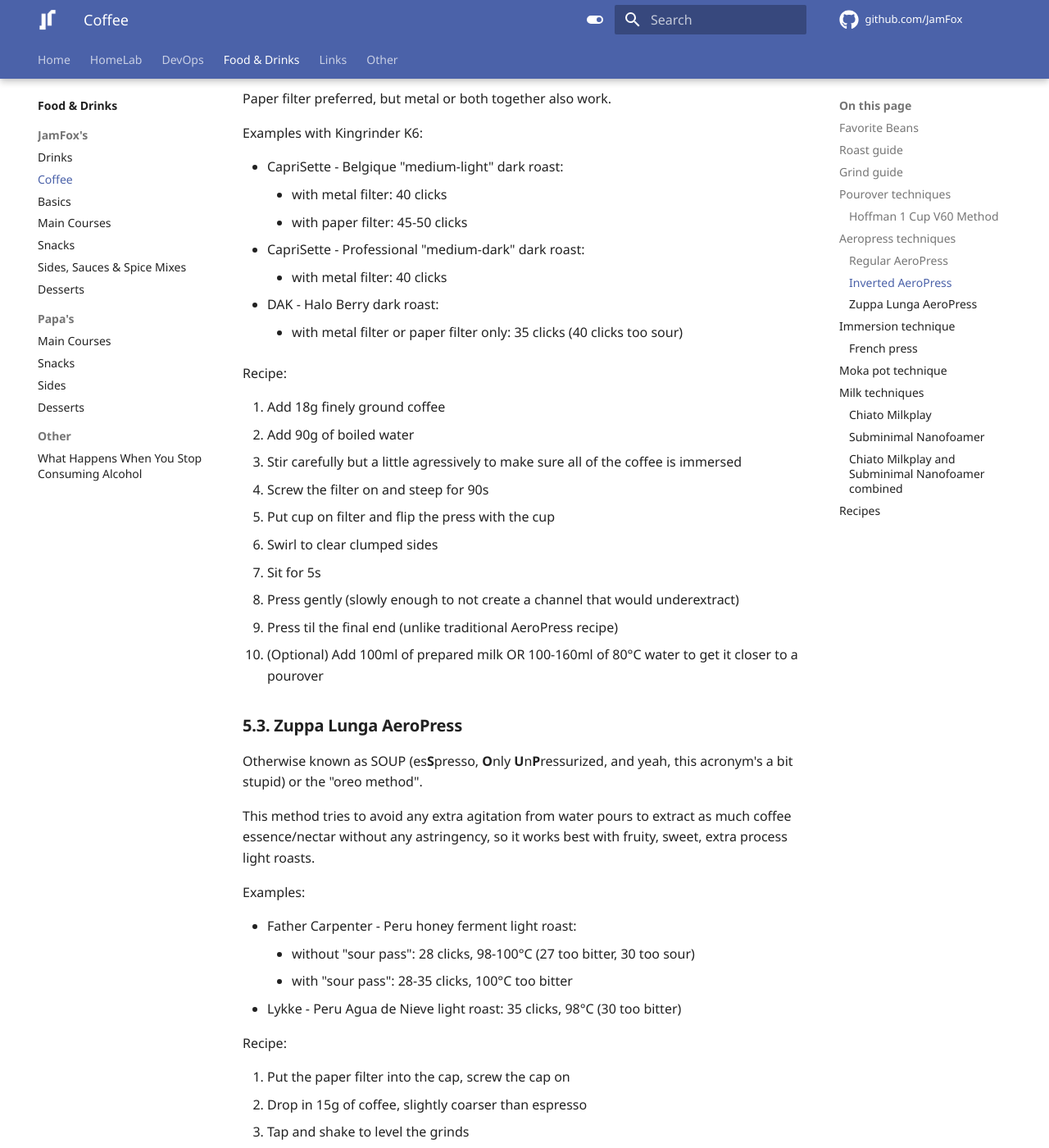
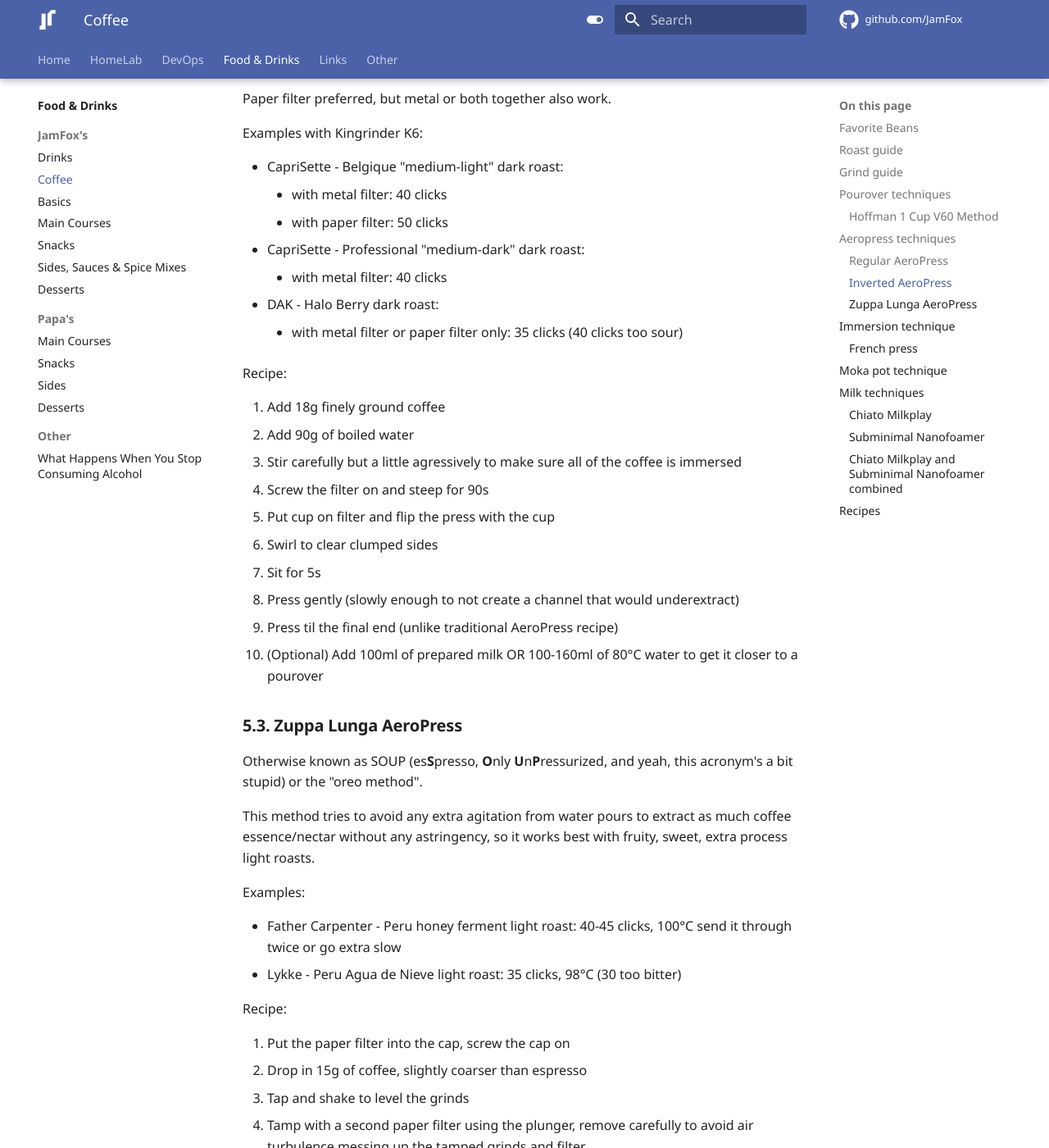
Before and after one commit to JamFox/docs.jamfox.dev, an MkDocs documentation site: the page built from docs/content/food/coffee.md, in a window 1280 px wide and 1400 px high, scrolled down 4540 px. Shown: the whole window at 82% size. Built offline with MkDocs 1.6.1 and Material for MkDocs 9.7.7, drawn with Linux system fonts in a browser that asks for light colours; plug-ins that fetch from the network failed and are left out; comment, search, counter and statistics services are not loaded.

Commit message:
zuppa honey final

```diff
--- a/docs/content/food/coffee.md
+++ b/docs/content/food/coffee.md
@@ -158,9 +158,7 @@ This method tries to avoid any extra agitation from water pours to extract as mu
 
 Examples:
 
-- Father Carpenter - Peru honey ferment light roast:
-    - without "sour pass": 28 clicks, 98-100°C (27 too bitter, 30 too sour)
-    - with "sour pass": 28-35 clicks, 100°C too bitter
+- Father Carpenter - Peru honey ferment light roast: 40-45 clicks, 100°C send it through twice or go extra slow
 - Lykke - Peru Agua de Nieve light roast: 35 clicks, 98°C (30 too bitter)
 
 Recipe:
```
Also changed, not shown: other parts of docs/content/food/coffee.md (+1 -1 lines).
